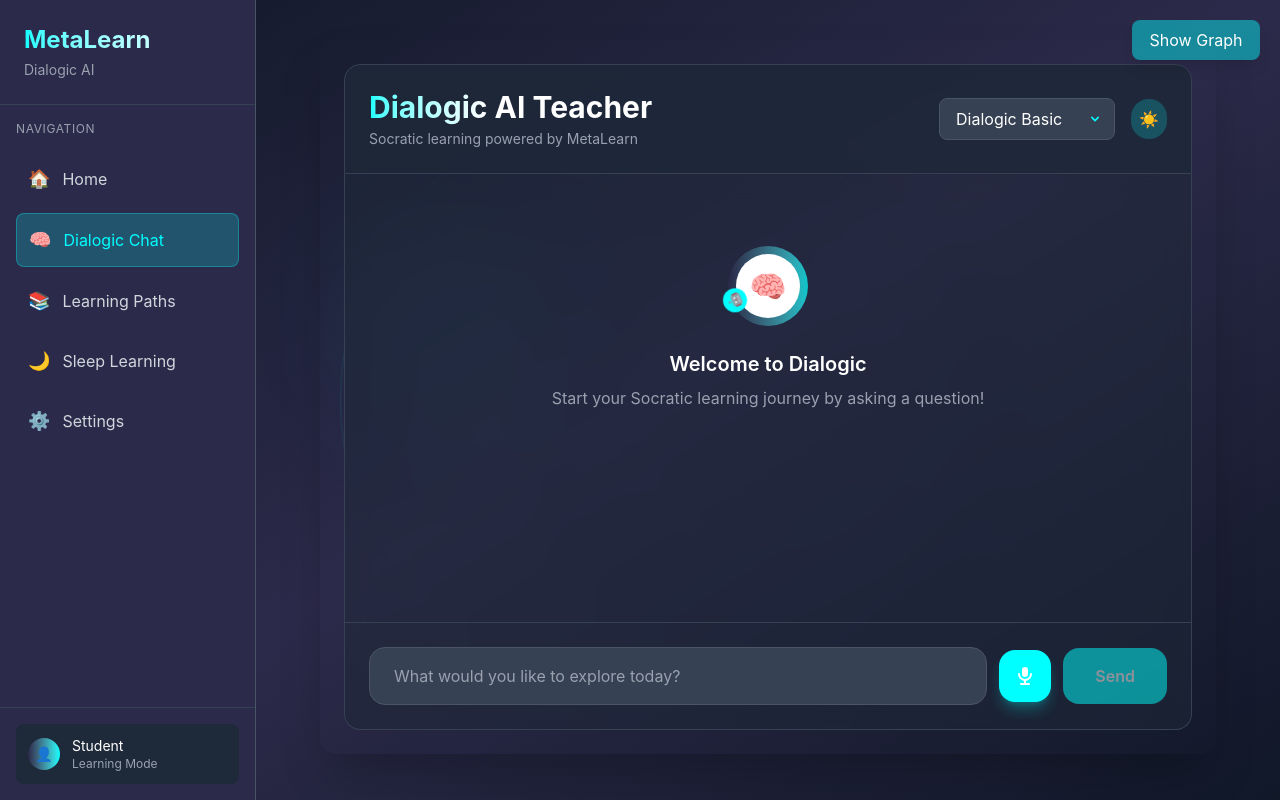
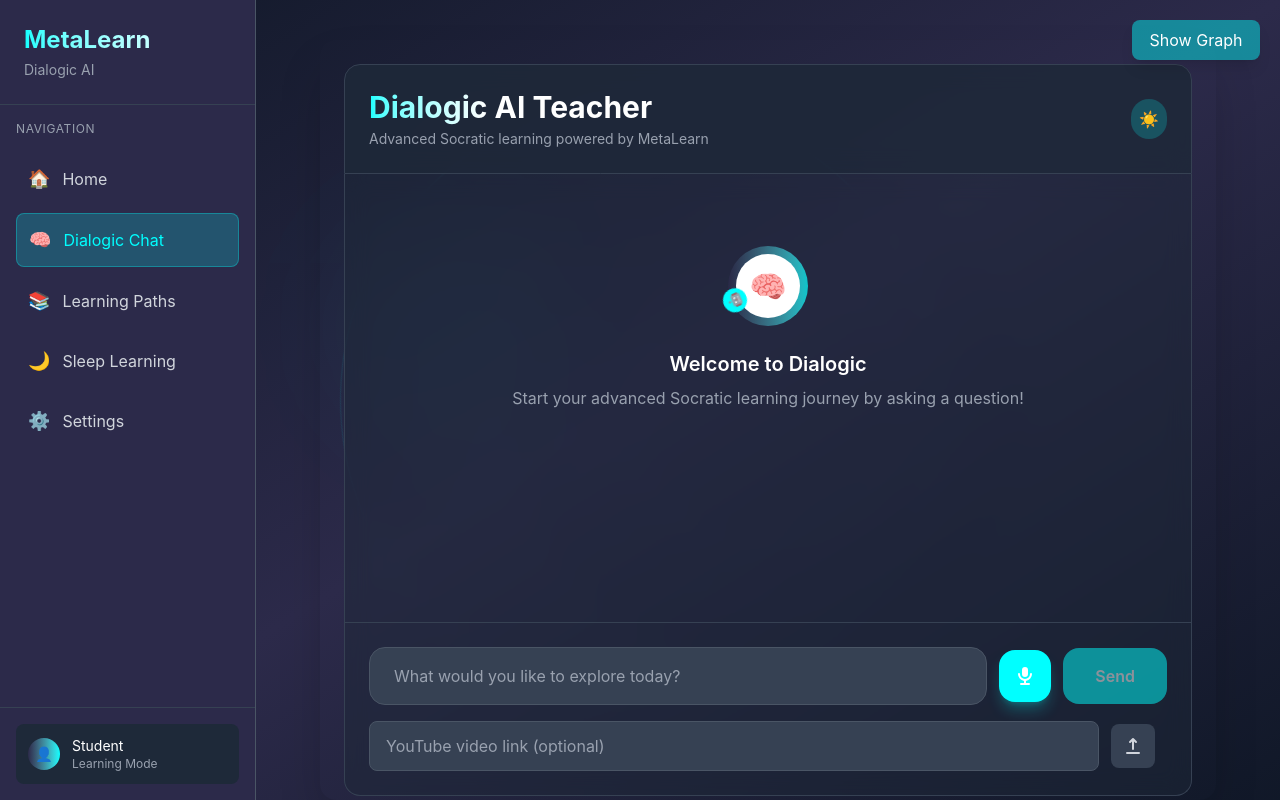
Before and after one commit to WebDevHarsha/warpspeed, a Next.js app: page /dialogic in a window 1280 px wide. Built offline with nearby package versions, Linux system fonts and the light colour scheme.

Commit message:
re did ui of dialogic

```diff
--- a/app/dialogic/page.tsx
+++ b/app/dialogic/page.tsx
@@ -9,10 +9,7 @@
   ssr: false,
 })
 
-interface ApiResponse {
-  chatContent: string
-  imageUrl: string
-}
+
 
 interface Transcript {
   text: string
@@ -138,7 +135,6 @@
   const [isListening, setIsListening] = useState<boolean>(false)
   const fileInputRef = useRef<HTMLInputElement>(null)
   const [showGraph, setShowGraph] = useState(false)
-  const [selectedLLM, setSelectedLLM] = useState<"gemini" | "api">("gemini")
   const [interrupted, setInterrupted] = useState(false)
   const [expressions, setExpressions] = useState<{ id: string; latex: string }[]>([{ id: "graph1", latex: "y=x^2" }])
   const [videoId, setVideoId] = useState<string>("")
@@ -147,8 +143,9 @@
   const [isDarkMode, setIsDarkMode] = useState(true)
 
   const regex = /y\s*=\s*[\w^{}\\]+/g
+  const goog = process.env.GOOGLE ?? '';
 
-  const genAI = new GoogleGenerativeAI("AIzaSyBd8-ch43rR6Gy9l6y-W_aP59XO7RWusso")
+  const genAI = new GoogleGenerativeAI(goog)
 
   useEffect(() => {
     if ("SpeechRecognition" in window || "webkitSpeechRecognition" in window) {
@@ -185,47 +182,6 @@
       let generatedText: string
       let imageUrl = ""
 
-      if (selectedLLM === "gemini") {
-        const generationConfig = {
-          maxOutputTokens: 500,
-          temperature: 0.7,
-          topP: 0.8,
-          topK: 40,
-        }
-
-        const model = genAI.getGenerativeModel({
-          model: "gemini-1.5-flash",
-          generationConfig,
-        })
-
-        const conversationHistory = conversation
-          .map((msg) => `${msg.role === "user" ? "Student" : "Teacher"}: ${msg.content}`)
-          .join("\n")
-
-        const transcriptText = transcript.map((t) => t.text).join(" ")
-
-        const prompt = `
-          If someone asks you who created you or anything of that sorts tell "I was built by The Vanguards" only if someone asks.
-          You are a Socratic teacher.
-          First answer the question that is asked in 5-6 lines and then Engage in a thoughtful dialogue with the student, asking probing questions to help them discover knowledge on their own.
-          ${fileContent ? `Consider this additional context from the uploaded document: ${fileContent}` : ""}
-          ${transcriptText ? `Consider this as a transcript of a YouTube video: ${transcriptText}` : ""}
-          Your response:
-        `
-
-        const chat = await model.startChat({
-          history: [
-            {
-              role: "user",
-              parts: [{ text: conversationHistory + prompt }],
-            },
-          ],
-        })
-
-        const result = await chat.sendMessage(input)
-        generatedText = await result.response.text()
-        generatedText = generatedText.replace(/\* /g, "\n")
-      } else {
       const transcriptText = transcript.map((t) => t.text).join(" ")
 
       const conversationHistory = conversation
@@ -238,7 +194,7 @@
 
         if there is something about who you created or built is specified below then say "I was built by The Vanguards" only if they ask, if not then dont mention this.
          You are a Socratic teacher.
-          Engage in a thoughtful dialogue with the user, asking questions one by one to help them discover knowledge on their own.
+        First answer the question that is asked in 5-6 lines and then Engage in a thoughtful dialogue with the user, asking questions one by one to help them discover knowledge on their own.
         The question is: ${input}
         ${fileContent ? `Consider this additional context from the uploaded document: ${fileContent}` : ""}
         ${transcriptText ? `Consider this as a transcript of a YouTube video: ${transcriptText}` : ""}
@@ -287,7 +243,6 @@
       const data1 = await response1.json()
 
       imageUrl = data1.imageUrl
-      }
 
       const mathEquations = generatedText.match(regex)
 
@@ -454,35 +409,12 @@
                   AI Teacher
                 </h1>
                 <p className={`text-sm mt-1 ${isDarkMode ? "text-gray-400" : "text-gray-600"}`}>
-                  Socratic learning powered by MetaLearn
+                  Advanced Socratic learning powered by MetaLearn
                 </p>
               </div>
 
-              {/* AI Mode Selector */}
+              {/* Dark Mode Toggle */}
               <div className="flex items-center space-x-4">
-                <div className="relative">
-                  <select
-                    value={selectedLLM}
-                    onChange={(e) => setSelectedLLM(e.target.value as "gemini" | "api")}
-                    className={`appearance-none px-4 py-2 rounded-lg border transition-all duration-300 focus:outline-none focus:ring-2 focus:ring-[#00FFFF] ${
-                      isDarkMode ? "bg-gray-700 border-gray-600 text-white" : "bg-white border-gray-300 text-gray-900"
-                    }`}
-                  >
-                    <option value="gemini">Dialogic Basic</option>
-                    <option value="api">Dialogic Advanced</option>
-                  </select>
-                  <div className="absolute right-3 top-1/2 transform -translate-y-1/2 pointer-events-none">
-                    <svg className="w-4 h-4 text-[#00FFFF]" fill="currentColor" viewBox="0 0 20 20">
-                      <path
-                        fillRule="evenodd"
-                        d="M5.293 7.293a1 1 0 011.414 0L10 10.586l3.293-3.293a1 1 0 111.414 1.414l-4 4a1 1 0 01-1.414 0l-4-4a1 1 0 010-1.414z"
-                        clipRule="evenodd"
-                      />
-                    </svg>
-                  </div>
-                </div>
-
-                {/* Dark Mode Toggle */}
                 <button
                   onClick={() => setIsDarkMode(!isDarkMode)}
                   className={`p-2 rounded-full transition-all duration-300 ${
@@ -521,7 +453,7 @@
                     Welcome to Dialogic
                   </h3>
                   <p className={`${isDarkMode ? "text-gray-400" : "text-gray-600"}`}>
-                    Start your Socratic learning journey by asking a question!
+                    Start your advanced Socratic learning journey by asking a question!
                   </p>
                 </div>
               ) : (
@@ -633,7 +565,6 @@
                 </div>
 
                 {/* Advanced Features Row */}
-                {selectedLLM === "api" && (
                 <div className="flex items-center space-x-3">
                   <input
                     type="text"
@@ -673,7 +604,6 @@
                     className="hidden"
                   />
                 </div>
-                )}
               </form>
             </div>
           </div>
```
Lines whose indentation alone changed are shown as unchanged.
